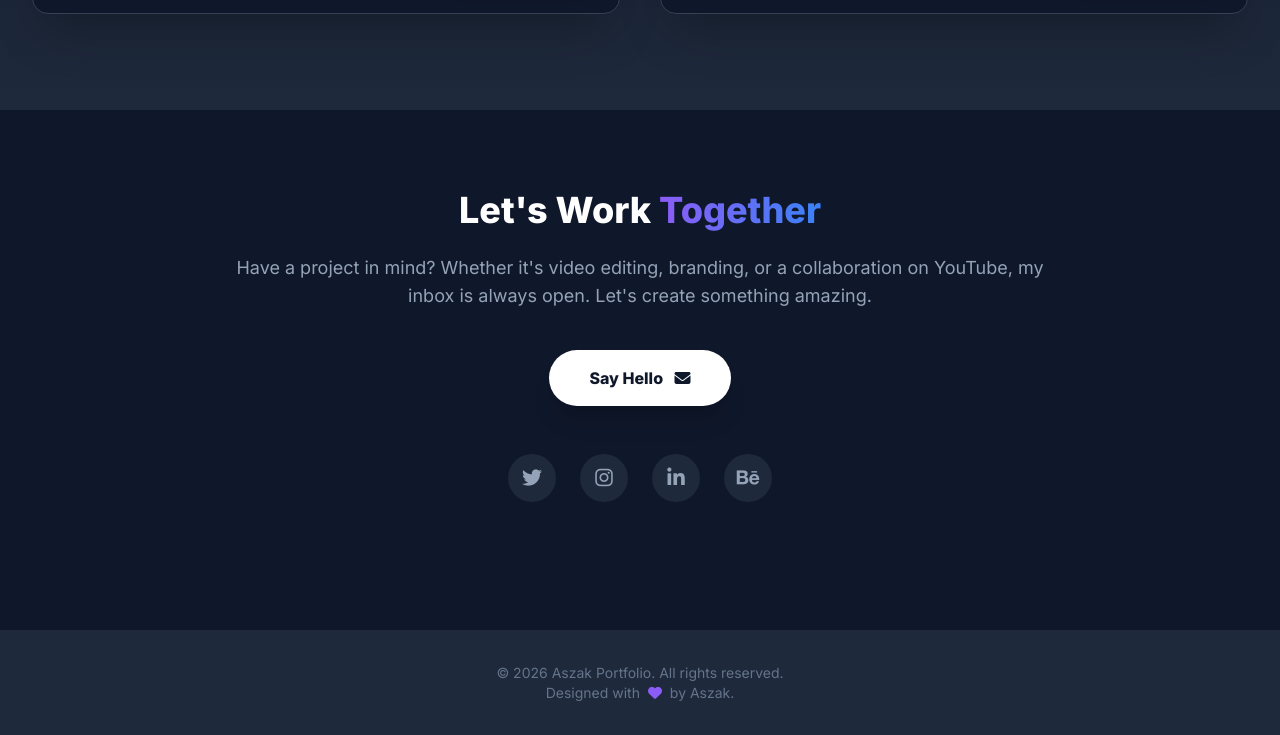
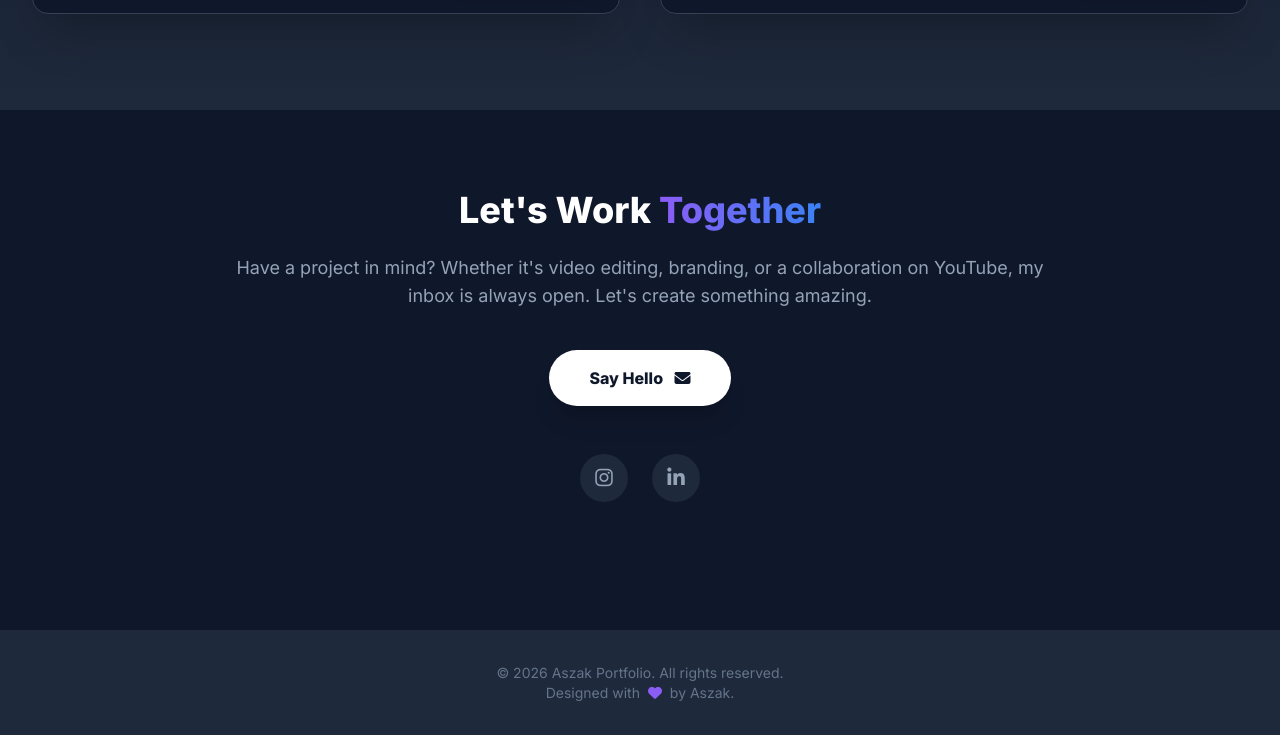
Before and after one commit to aszaklearns/temp-portfolio, a plain HTML site: page index.html in a window 1280 px wide. Shown: the part 3469-4204 px from the top of the page. Drawn offline with nearby package versions, Linux system fonts and the light colour scheme.

Commit message:
Remove social media links for Twitter and Behance
Removed Twitter and Behance links from the footer section.

```diff
--- a/index.html
+++ b/index.html
@@ -369,10 +369,7 @@
             </a>
 
             <div class="flex justify-center space-x-6 mb-12">
-    <!-- Twitter -->
-    <a href="https://twitter.com/yourusername" target="_blank" rel="noopener noreferrer" class="w-12 h-12 rounded-full bg-brand-card flex items-center justify-center text-slate-400 hover:text-white hover:bg-brand-accent2 transition-all">
-        <i class="fab fa-twitter text-xl"></i>
-    </a>
+
 
     <!-- Instagram -->
     <a href="https://instagram.com/aszakfahim" target="_blank" rel="noopener noreferrer" class="w-12 h-12 rounded-full bg-brand-card flex items-center justify-center text-slate-400 hover:text-white hover:bg-pink-600 transition-all">
@@ -384,10 +381,7 @@
         <i class="fab fa-linkedin-in text-xl"></i>
     </a>
 
-    <!-- Behance -->
-    <a href="https://behance.net/yourusername" target="_blank" rel="noopener noreferrer" class="w-12 h-12 rounded-full bg-brand-card flex items-center justify-center text-slate-400 hover:text-white hover:bg-slate-700 transition-all">
-        <i class="fab fa-behance text-xl"></i>
-    </a>
+
 </div>
         </div>
     </section>
```
